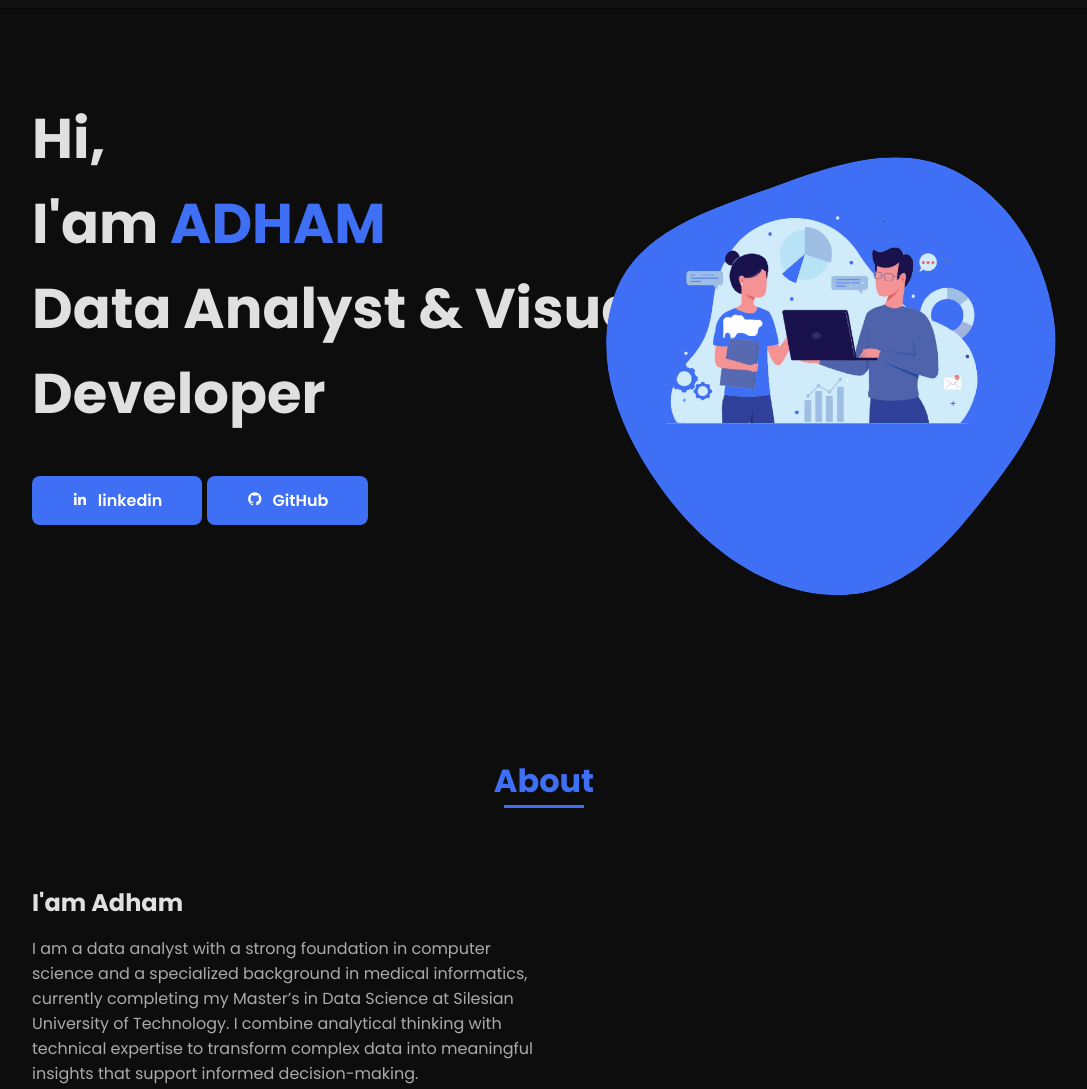
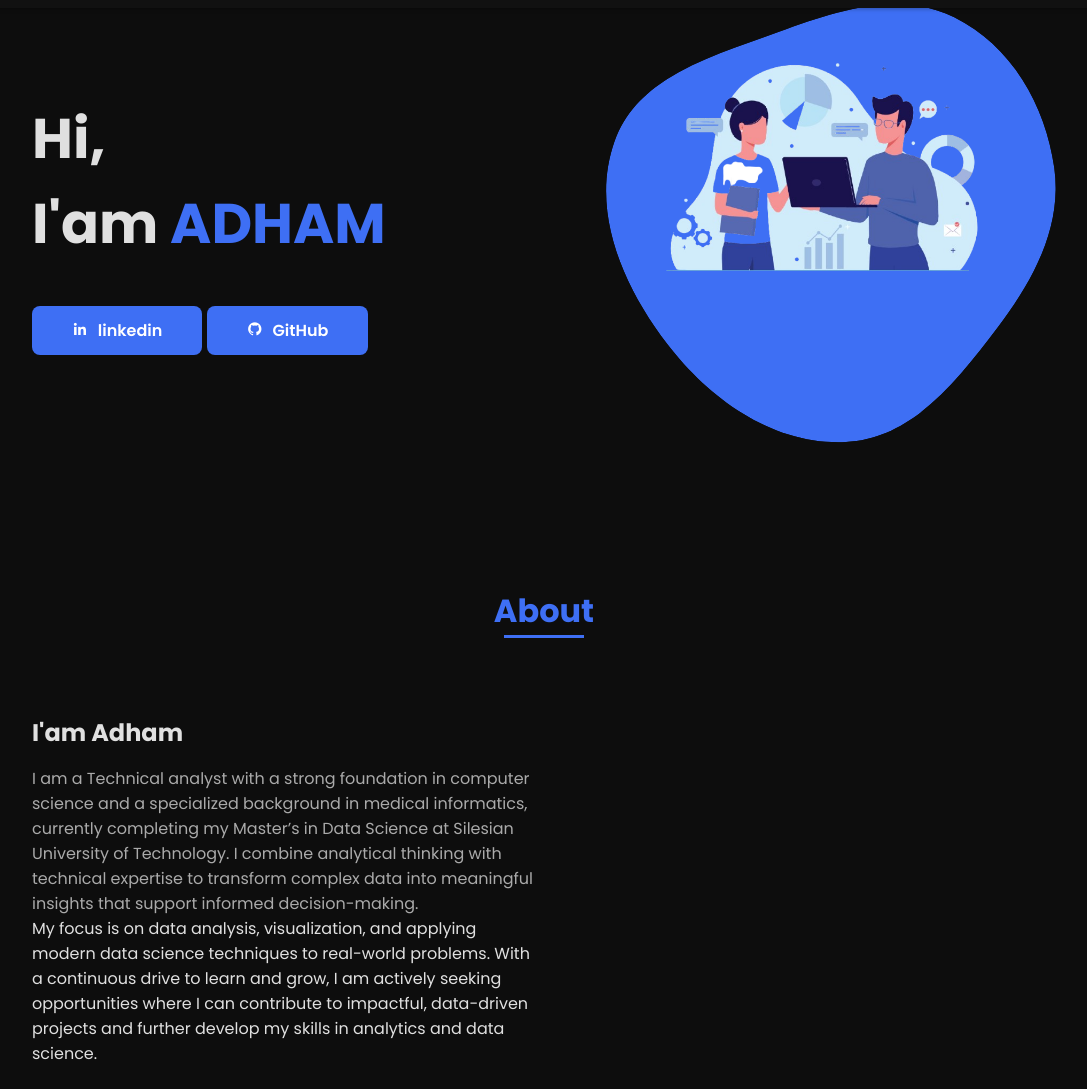
Before and after one commit to AdhmAbdein/AdhamAbdeinProfolio, a plain HTML site: page index.html in a window 1280 px wide. Shown: the part 64-1153 px from the top of the page, without its empty margins (96-1183 px from the left). Drawn offline with nearby package versions, Linux system fonts and the light colour scheme.

Commit message:
Update index.html

```diff
--- a/index.html
+++ b/index.html
@@ -43,7 +43,7 @@
             <!--===== HOME =====-->
             <section class="home bd-grid" id="home">
                 <div class="home__data">
-                    <h1 class="home__title">Hi,<br>I'am <span class="home__title-color">ADHAM</span><br>Data Analyst & Visualization Developer</h1>
+                    <h1 class="home__title">Hi,<br>I'am <span class="home__title-color">ADHAM</span><br></h1>
                    <!-- <a href="https://example.com" class="button" target="_blank">Contact</a> -->
                     <a href="https://www.linkedin.com/in/adham-abdein-b758502b7/" class="button" target="_blank">
                         <i class='bx bxl-linkedin' style="margin-right:6px;"></i> linkedin
@@ -82,7 +82,7 @@
 
                     <div>
                         <h2 class="about__subtitle">I'am Adham</h2>
-                        <p class="about__text">I am a data analyst with a strong foundation in computer science and a specialized background in medical informatics, currently completing my Master’s in Data Science at Silesian University of Technology. I combine analytical thinking with technical expertise to transform complex data into meaningful insights that support informed decision-making.</p>
+                        <p class="about__text">I am a Technical analyst with a strong foundation in computer science and a specialized background in medical informatics, currently completing my Master’s in Data Science at Silesian University of Technology. I combine analytical thinking with technical expertise to transform complex data into meaningful insights that support informed decision-making.</p>
                         <p class="about__text"></p>My focus is on data analysis, visualization, and applying modern data science techniques to real-world problems. With a continuous drive to learn and grow, I am actively seeking opportunities where I can contribute to impactful, data-driven projects and further develop my skills in analytics and data science.</p>                    </div>
                 </div>
             </section>
```
